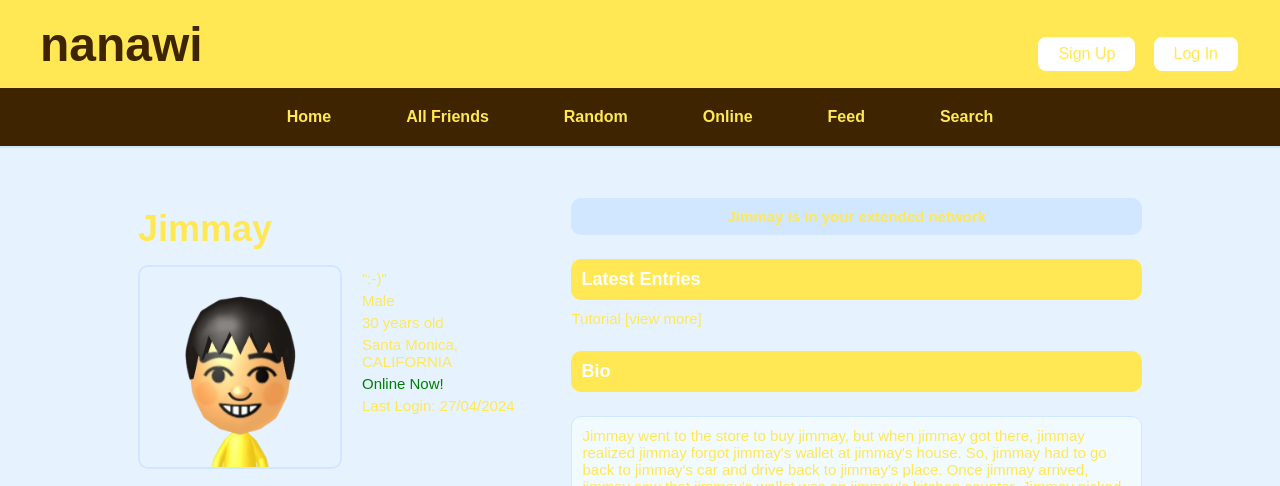
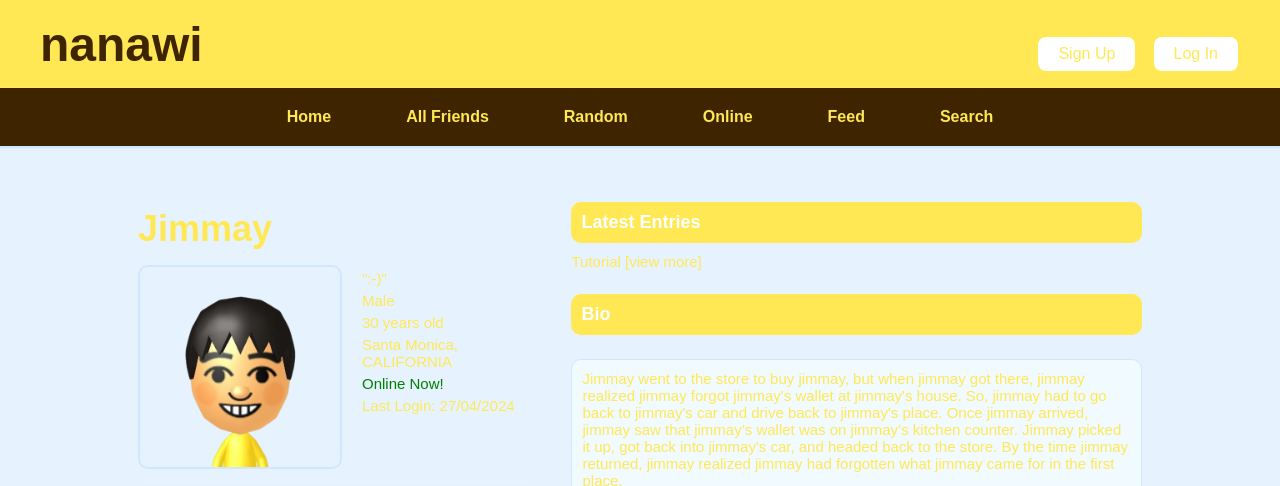
Before and after one commit to donovanmchenry/nanawi, a plain HTML site: page index.html in a window 1280 px wide. Shown: the top 486 px of the page. Drawn offline with Linux system fonts and the light colour scheme; files whose address does not match are found by name.

Commit message:
Extended Network removed

```diff
--- a/index.html
+++ b/index.html
@@ -67,10 +67,6 @@
 
         <!-- Right Column -->
         <div class="right-column">
-            <div class="extended-network">
-                <h4>Jimmay is in your extended network</h4>
-            </div>
-
             <div class="latest-entries">
                 <h4>Latest Entries</h4>
                 <a href="#">Tutorial [view more]</a>
--- a/styles.css
+++ b/styles.css
@@ -196,14 +196,6 @@ body {
     padding: 10px;
 }
 
-.extended-network h4 {
-    background-color: #d1e7ff;
-    color: #ffe854;
-    text-align: center;
-    padding: 10px;
-    border-radius: 10px;
-}
-
 /* Latest Entries */
 .latest-entries h4 {
     background-color: #ffe854;
```
